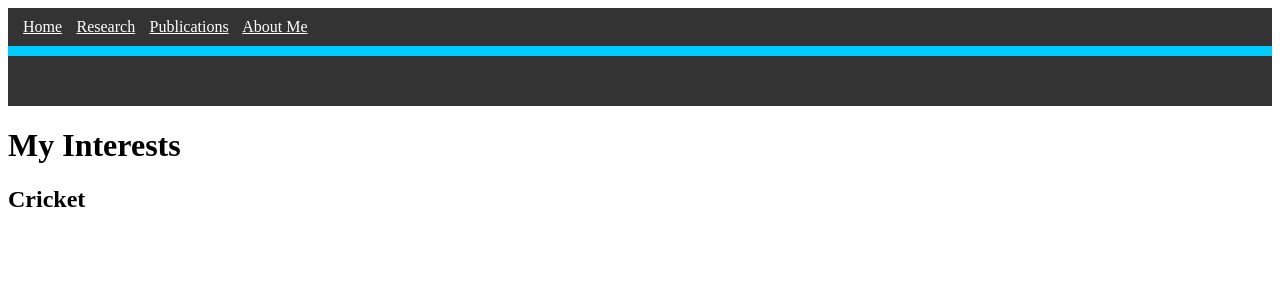
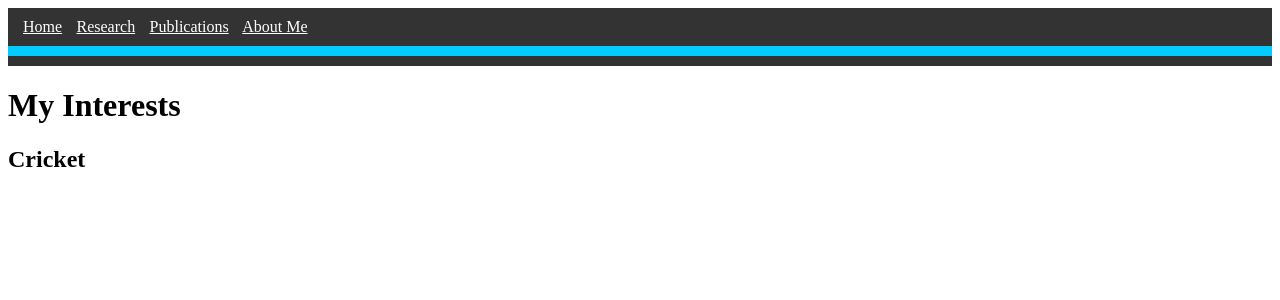
Before and after one commit to siddharthngandhi/siddharthngandhi.github.io, a Jekyll site: the page built from aboutme.md, in a window 1280 px wide. Shown: the top 300 px of the page. Built offline with Jekyll 4.4.1, drawn with Linux system fonts in a browser that asks for light colours; our own code applies the rules of GitHub Pages for plain Markdown files.

Commit message:
Update default.html

```diff
--- a/_layouts/default.html
+++ b/_layouts/default.html
@@ -22,7 +22,7 @@
       {% endif %}
 
     {% if page.banner_image!="banner" %}
-      height: 50px;
+      height: 10px;
       background-color: #333333;
       {% endif %}
     }
```
